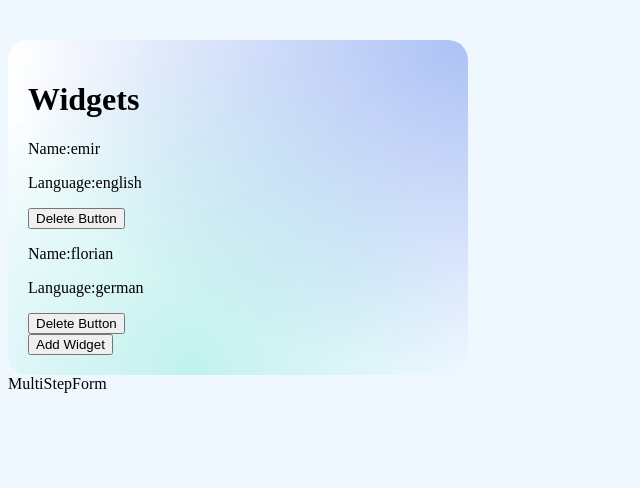
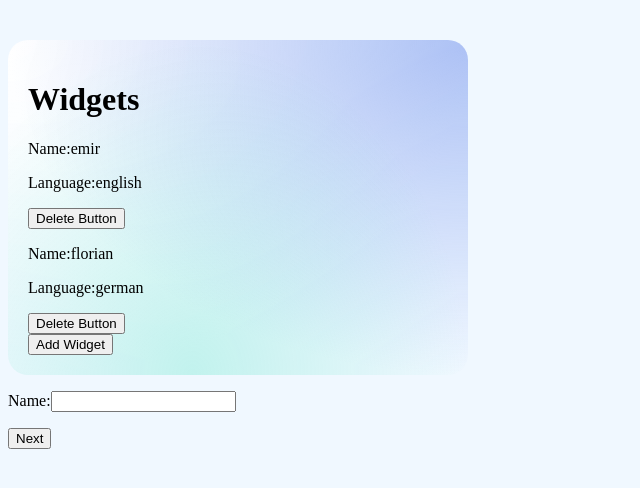
Before and after one commit to emirabuaf/widgets-screen, a React (Create React App) app: page / in a window 1280 px wide. Shown: the top 488 px of the page, without its empty margins (0-640 px from the left). Built offline with nearby package versions, Linux system fonts and the light colour scheme.

Commit message:
create multi step form

```diff
--- a/src/App.js
+++ b/src/App.js
@@ -11,10 +11,12 @@ const dataList = [
 function App() {
   const [formData, setFormData] = useState(dataList);
 
+  console.log(formData);
+
   return (
     <div className="App">
-      <Widgets formData={formData} />
-      <MultiStepForm />
+      <Widgets formData={formData} setFormData={setFormData} />
+      <MultiStepForm formData={formData} setFormData={setFormData} />
     </div>
   );
 }
--- a/src/components/MultiStepForm/Step1.js
+++ b/src/components/MultiStepForm/Step1.js
@@ -1,7 +1,19 @@
 import React from "react";
-
-const Step1 = () => {
-  return <div>step 1</div>;
+const Step1 = (props) => {
+  const { handleChange, nextStep } = props;
+  return (
+    <div>
+      <p>
+        <label htmlFor="name">Name:</label>
+        <input
+          type="text"
+          name="name"
+          value={props.name}
+          onChange={handleChange}
+        />
+      </p>
+      <button onClick={nextStep}>Next</button>
+    </div>
+  );
 };
-
 export default Step1;
--- a/src/components/MultiStepForm/Step2.js
+++ b/src/components/MultiStepForm/Step2.js
@@ -1,7 +1,20 @@
 import React from "react";
-
-const Step2 = () => {
-  return <div>Step2</div>;
+const Step2 = (props) => {
+  const { handleChange, finishStep, back } = props;
+  return (
+    <div>
+      <p>
+        <label htmlFor="language">Language:</label>
+        <input
+          type="text"
+          name="language"
+          value={props.language}
+          onChange={handleChange}
+        />
+      </p>
+      <button onClick={back}>Back</button>
+      <button onClick={finishStep}>Finish</button>
+    </div>
+  );
 };
-
 export default Step2;
--- a/src/components/MultiStepForm/index.js
+++ b/src/components/MultiStepForm/index.js
@@ -1,7 +1,60 @@
 import React, { useState } from "react";
+import Step1 from "./Step1";
+import Step2 from "./Step2";
 
 const MultiStepForm = (props) => {
-  return <div>MultiStepForm</div>;
+  const [currentStep, setCurrentStep] = useState(1);
+  const [inputValue, setInputValue] = useState({
+    name: "",
+    language: "",
+  });
+
+  const nextStep = () => {
+    setCurrentStep(currentStep + 1);
+  };
+
+  const prevStep = () => {
+    setCurrentStep(currentStep - 1);
+  };
+
+  const handleChange = (e) => {
+    const { name, value } = e.target;
+
+    setInputValue((prevState) => ({
+      inputValue: { ...prevState.inputValue, [name]: value },
+    }));
+  };
+
+  const handleSubmit = () => {
+    setInputValue((prevState) => ({
+      inputValue: { name: "", language: "" },
+    }));
+    const newValue = Object.values(inputValue);
+    props.formData.push(newValue);
+    console.log(newValue);
+  };
+
+  const showStep = () => {
+    if (currentStep === 1)
+      return (
+        <Step1
+          nextStep={nextStep}
+          handleChange={handleChange}
+          name={inputValue.name}
+        />
+      );
+    if (currentStep === 2)
+      return (
+        <Step2
+          finishStep={handleSubmit}
+          prevStep={prevStep}
+          handleChange={handleChange}
+          language={inputValue.language}
+        />
+      );
+  };
+
+  return <div>{showStep()}</div>;
 };
 
 export default MultiStepForm;
```
